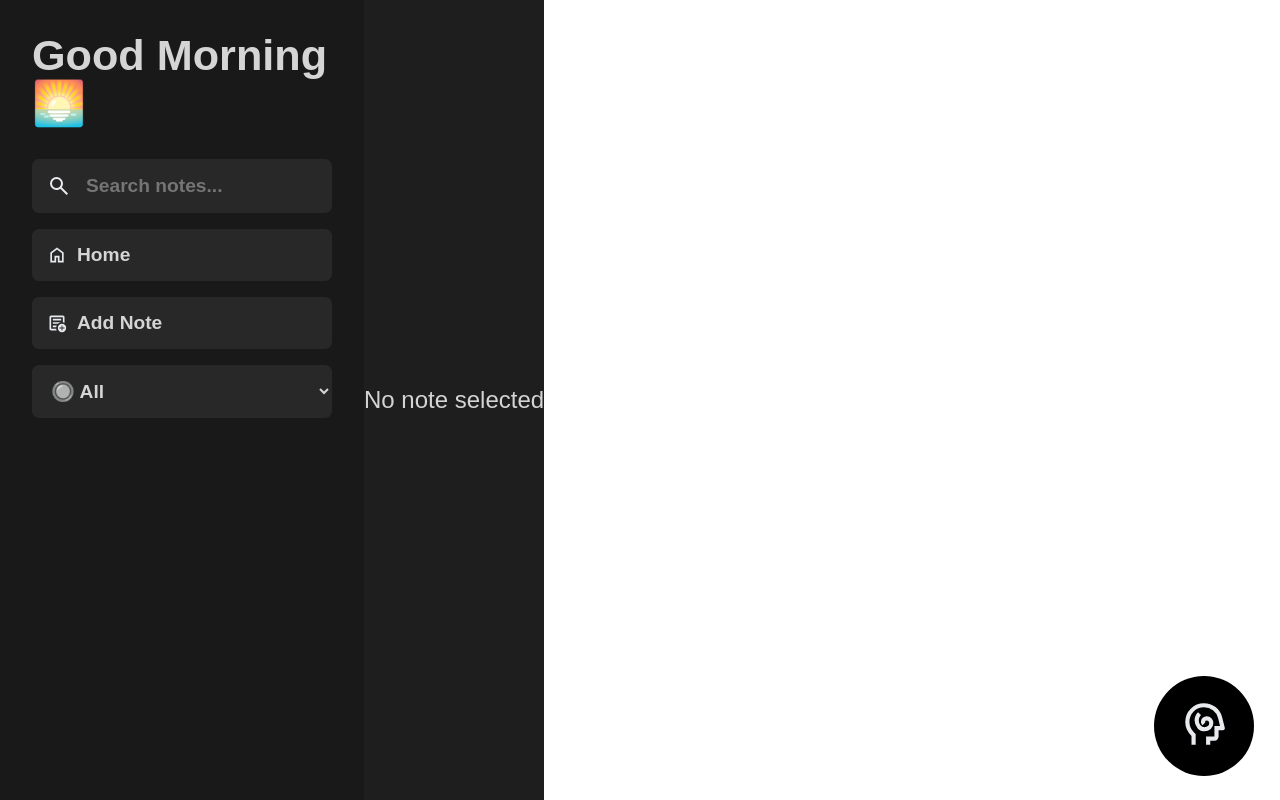
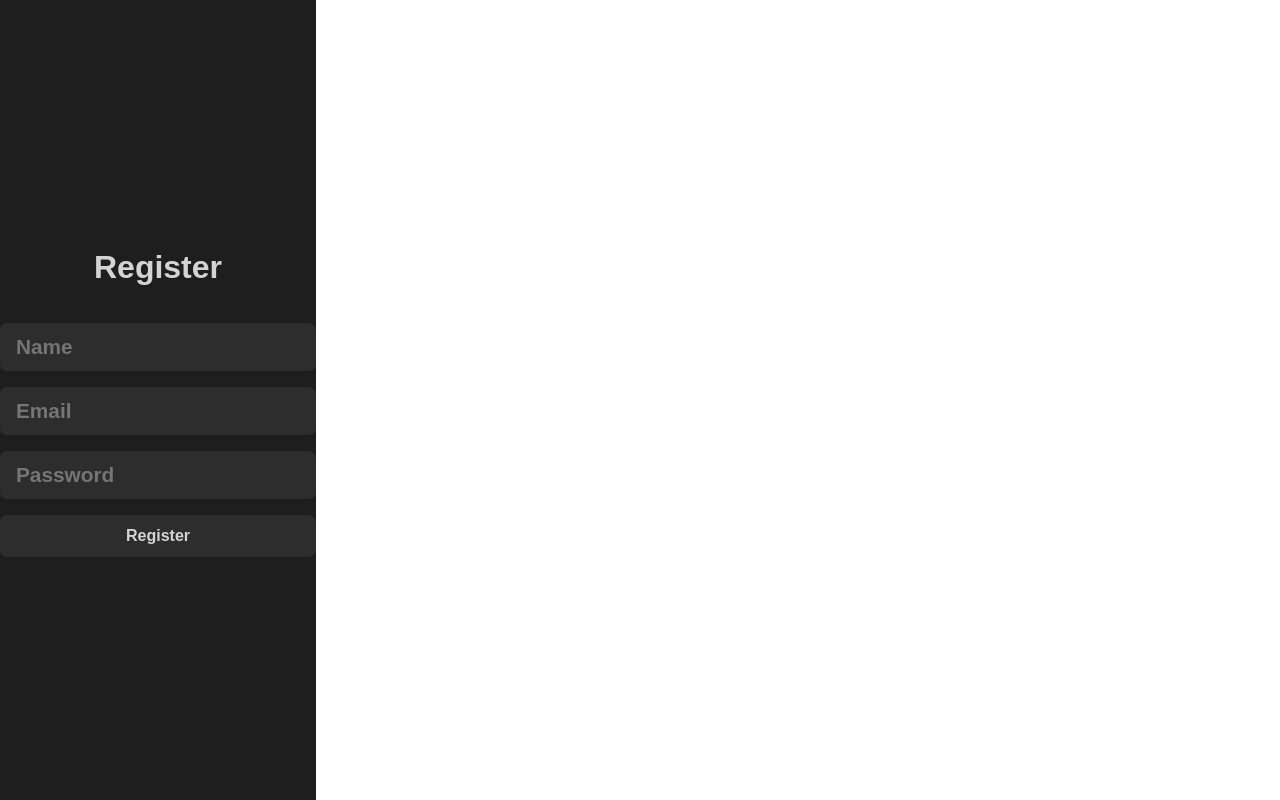
Before and after one commit to Kartikayy007/NotesApp, a React (Vite) app: page /register in a window 1280 px wide. Built offline with nearby package versions, Linux system fonts and the light colour scheme.

Commit message:
added auth before login

```diff
--- a/package.json
+++ b/package.json
@@ -14,7 +14,8 @@
     "marked": "^14.1.3",
     "react": "^18.3.1",
     "react-dom": "^18.3.1",
-    "react-quill": "^2.0.0"
+    "react-quill": "^2.0.0",
+    "react-router-dom": "^6.27.0"
   },
   "devDependencies": {
     "@eslint/js": "^9.11.1",
--- a/src/App.jsx
+++ b/src/App.jsx
@@ -1,24 +1,26 @@
-import React, { useState, useEffect } from 'react';
-import './App.css';
-import SideBar from './components/sidebar/sideBar';
-import Notes from './components/notes/notes';
-import AI from './components/ai/ai';
+import React, { useState, useEffect } from "react";
+import { BrowserRouter as Router, Route, Routes, Navigate } from "react-router-dom";
+import "./App.css";
+import SideBar from "./components/sidebar/sideBar";
+import Notes from "./components/notes/notes";
+import AI from "./components/ai/ai";
+import Register from "./components/registerPage/register";
+import Login from "./components/LoginPage/Login";
 
 const App = () => {
-  const [active, setactive] = useState('');
+  const [active, setActive] = useState("");
   const [selectedTag, setSelectedTag] = useState("");
-  const [searching, searchingNote] = useState("");
-
+  const [searching, setSearchingNote] = useState("");
   const [notes, setNotes] = useState(() => {
-    const savedNotes = localStorage.getItem('notes');
+    const savedNotes = localStorage.getItem("notes");
     return savedNotes ? JSON.parse(savedNotes) : [];
   });
 
   useEffect(() => {
-    localStorage.setItem('notes', JSON.stringify(notes));
+    localStorage.setItem("notes", JSON.stringify(notes));
   }, [notes]);
 
-  const newnote = () => {
+  const newNote = () => {
     const newNote = {
       id: Math.random(),
       title: `Note ${notes.length + 1}`,
@@ -31,7 +33,7 @@ const App = () => {
   const deleteNote = (id) => {
     setNotes(notes.filter((note) => note.id !== id));
     if (active && active.id === id) {
-      setactive('');
+      setActive("");
     }
   };
 
@@ -42,30 +44,51 @@ const App = () => {
     setNotes(updatedNotesArr);
   };
 
-  const colortag = (id, color) => {
+  const colorTag = (id, color) => {
     setNotes(
-      notes.map((note) => (note.id === id ? {...note, tag: color} : note))
+      notes.map((note) => (note.id === id ? { ...note, tag: color } : note))
     );
   };
 
+  const isAuthenticated = () => {
+    return localStorage.getItem('sessionId') !== null;
+  };
+
   return (
+    <Router>
       <div className="App">
+        <Routes>
+          <Route path="/login" element={<Login />} />
+          <Route path="/register" element={<Register />} />
+          <Route
+            path="/"
+            element={
+              isAuthenticated() ? (
+                <>
                   <SideBar
                     notes={notes}
                     setNotes={setNotes}
-        newnote={newnote}
+                    newnote={newNote}
                     deleteNote={deleteNote}
                     active={active}
-        setactive={setactive}
+                    setactive={setActive}
                     selectedTag={selectedTag}
                     setSelectedTag={setSelectedTag}
                     searching={searching}
-        searchingNote={searchingNote}
-        colortag={colortag}
+                    searchingNote={setSearchingNote}
+                    colortag={colorTag}
                   />
                   <AI />
                   <Notes className="notes" active={active} updateNote={updateNote} />
+                </>
+              ) : (
+                <Navigate to="/register" replace />
+              )
+            }
+          />
+        </Routes>
       </div>
+    </Router>
   );
 };
 
--- /dev/null
+++ b/src/components/LoginPage/Login.jsx
@@ -0,0 +1,63 @@
+import React, { useState } from 'react';
+import Styles from './Login.module.css';
+import axios from 'axios';
+
+const LoginPage = () => {
+  const [email, setEmail] = useState('');
+  const [password, setPassword] = useState('');
+  const [error, setError] = useState('');
+
+  const handleLogin = async (e) => {
+    e.preventDefault();
+    setError('');
+    try {
+      console.log('Attempting to log in with:', { email, password });
+      const response = await axios.post('https://notes-backend-x9sp.onrender.com/user/login', {
+        email,
+        password
+      }, { withCredentials: true });
+      console.log('Full API response:', response);
+      console.log('API response data:', response.data);
+      console.log('API response sessionId:', response.data.sessionId);
+      if (response.data && response.data.sessionId) {
+        localStorage.setItem('sessionId', response.data.sessionId);
+        console.log('Session ID:', response.data.sessionId);
+        window.location.href = '/home';
+      } else if (response.data && response.data.error) {
+        setError(response.data.error);
+      } else {
+        setError('Login failed. Please try again.');
+      }
+    } catch (err) {
+      console.log('Errorv login:', err);
+    }
+  };
+
+  return (
+    <div className={Styles['login-container']}>
+      <h1>Login</h1>
+      {error && <div className={Styles['error-message']}>{error}</div>}
+      <form onSubmit={handleLogin} className={Styles['login-form']}>
+        <input
+          type="email"
+          placeholder="Email"
+          value={email}
+          onChange={(e) => setEmail(e.target.value)}
+          className={Styles['login-input']}
+        />
+        <input
+          type="password"
+          placeholder="Password"
+          value={password}
+          onChange={(e) => setPassword(e.target.value)}
+          className={Styles['login-input']}
+        />
+        <button type="submit" className={Styles['login-btn']}>
+          Login
+        </button>
+      </form>
+    </div>
+  );
+};
+
+export default LoginPage;
--- /dev/null
+++ b/src/components/LoginPage/login.module.css
@@ -0,0 +1,91 @@
+.login-container {
+    display: flex;
+    flex-direction: column;
+    align-items: center;
+    justify-content: center;
+    height: 100vh;
+    width: 100%;
+    background-color: #1e1e1e;
+    font-family: sans-serif;
+  }
+
+  .login-container h1 {
+    font-size: 32px;
+    color: #d4d4d4;
+    font-weight: bold;
+    margin-bottom: 32px;
+    font-weight: bolder;
+  }
+
+  .error-message {
+    color: red;
+    margin-bottom: 16px;
+  }
+
+  .login-form {
+    display: flex;
+    flex-direction: column;
+    gap: 16px;
+    width: 100%;
+    max-width: 400px;
+  }
+
+  .login-form input {
+    padding: 12px 16px;
+    border: none;
+    background-color: #2d2d2d;
+    border-radius: 7px;
+    font-size: 16px;
+    transition: ease 0.3s;
+    outline: none;
+    color: #d4d4d4;
+    font-size: 1.3rem;
+    font-weight: bold;
+  }
+  .login-form input:hover {
+    background-color: #3d3d3d;
+  }
+
+  .login-form input:focus {
+    background-color: #3d3d3d;
+    box-shadow: 0 0 0 2px rgb(100, 100, 100);
+    outline: none;
+  }
+
+
+  .login-btn {
+    padding: 12px 16px;
+    border: none;
+    border-radius: 7px;
+    background-color: #2d2d2d;
+    color: #d4d4d4;
+    font-size: 16px;
+    font-weight: 500;
+    cursor: pointer;
+    transition: ease 0.3s;
+    font-weight: bold;
+  }
+
+  .login-btn:hover {
+    background-color: #3d3d3d;
+
+    background-color: #3d3d3d;
+    box-shadow: 0 0 0 2px rgb(100, 100, 100);
+    background: linear-gradient(
+      90deg,
+      #3d3d3d 8%,
+      rgba(255, 255, 0, 0.3) 25%,
+      #3d3d3d 80%
+    );
+    background-position: 0;
+    background-size: 2000%;
+    animation: gradientShift 2.5s ease-in-out;
+  }
+  @keyframes gradientShift {
+    0% {
+      background-position: 0%;
+    }
+    100% {
+      background-position: 100%;
+    }
+  }
--- a/src/components/ai/ai.module.css
+++ b/src/components/ai/ai.module.css
@@ -129,7 +129,7 @@
 
   .ai {
     background-color: #3a3a3a;
-    align-self: flex-start;
+    /* align-self: flex-start; */
   }
 
   .actionButtons {
--- a/src/components/notes/notes.jsx
+++ b/src/components/notes/notes.jsx
@@ -74,7 +74,7 @@ const Notes = ({ active, updateNote }) => {
           <input
             type="text"
             value={title}
-            onChange={changetitle}
+            onCha   nge={changetitle}
             placeholder="Note Title"
             className={Styles.noteTitle}
           />
--- a/src/components/notes/notes.module.css
+++ b/src/components/notes/notes.module.css
@@ -70,7 +70,7 @@
 
 .saveButton {
   position: absolute;
-  top: 12.7%;
+  top: 12.9%;
   right: 4%;
   padding: 5px 10px;
   margin-left: 10px;
--- /dev/null
+++ b/src/components/registerPage/register.jsx
@@ -0,0 +1,77 @@
+import React, { useState } from 'react';
+import { useNavigate } from 'react-router-dom';
+import Styles from './register.module.css';
+import axios from 'axios';
+
+const RegisterPage = ({ onRegistrationSuccess }) => {
+  const [formData, setFormData] = useState({
+    name: '',
+    email: '',
+    password: ''
+  });
+  const [error, setError] = useState('');
+  const navigate = useNavigate();
+
+  const handleChange = (e) => {
+    setFormData({ ...formData, [e.target.name]: e.target.value });
+  };
+
+  const handleSubmit = (e) => {
+    e.preventDefault();
+    if (formData.name && formData.email && formData.password) {
+      axios.post("https://notes-backend-x9sp.onrender.com/user/signup", formData)
+        .then((response) => {
+          console.log('Response:', response.data);
+          if (response.data.sessionId) {
+            localStorage.setItem('sessionId', response.data.sessionId);
+            console.log('Session ID:', response.data.sessionId);
+            onRegistrationSuccess();
+            navigate('/login');
+          }
+          console.log('Form submitted:', formData);
+        })
+        .catch((error) => {
+          console.error('Error:', error);
+        });
+    } else {
+      console.log('All fields are required');
+      setError('All fields are required');
+    }
+  };
+
+  return (
+    <div className={Styles['registration-container']}>
+      <h2>Register</h2>
+      {error && <div className={Styles['error-message']}>{error}</div>}
+      <form onSubmit={handleSubmit} className={Styles['registration-form']}>
+        <input
+          type="text"
+          name="name"
+          placeholder="Name"
+          value={formData.name}
+          onChange={handleChange}
+          required
+        />
+        <input
+          type="email"
+          name="email"
+          placeholder="Email"
+          value={formData.email}
+          onChange={handleChange}
+          required
+        />
+        <input
+          type="password"
+          name="password"
+          placeholder="Password"
+          value={formData.password}
+          onChange={handleChange}
+          required
+        />
+        <button type="submit" className={Styles['register-btn']}>Register</button>
+      </form>
+    </div>
+  );
+};
+
+export default RegisterPage;
--- /dev/null
+++ b/src/components/registerPage/register.module.css
@@ -0,0 +1,89 @@
+.registration-container {
+    display: flex;
+    flex-direction: column;
+    align-items: center;
+    justify-content: center;
+    height: 100vh;
+    width: 100%;
+    background-color: #1e1e1e;
+    font-family: sans-serif;
+  }
+
+  .registration-container h2 {
+    font-size: 32px;
+    color: #d4d4d4;
+    font-weight: bold;
+    margin-bottom: 32px;
+  }
+
+  .error-message {
+    color: red;
+    margin-bottom: 16px;
+  }
+
+  .registration-form {
+    display: flex;
+    flex-direction: column;
+    gap: 16px;
+    width: 100%;
+    max-width: 400px;
+  }
+
+  .registration-form input {
+    padding: 12px 16px;
+    border: none;
+    background-color: #2d2d2d;
+    border-radius: 7px;
+    font-size: 16px;
+    transition: ease 0.3s;
+    outline: none;
+    color: #d4d4d4;
+    font-size: 1.3rem;
+    font-weight: bold;
+  }
+
+  .registration-form input:hover {
+    background-color: #3d3d3d;
+  }
+
+  .registration-form input:focus {
+    background-color: #3d3d3d;
+    box-shadow: 0 0 0 2px rgb(100, 100, 100);
+    outline: none;
+  }
+
+  .register-btn {
+    padding: 12px 16px;
+    border: none;
+    border-radius: 7px;
+    background-color: #2d2d2d;
+    color: #d4d4d4;
+    font-size: 16px;
+    font-weight: 500;
+    cursor: pointer;
+    transition: ease 0.3s;
+    font-weight: bold;
+  }
+
+  .register-btn:hover {
+    background-color: #3d3d3d;
+    box-shadow: 0 0 0 2px rgb(100, 100, 100);
+    background: linear-gradient(
+      90deg,
+      #3d3d3d 8%,
+      rgb(255, 0, 0, 0.4) 25%,
+      #3d3d3d 80%
+    );
+    background-position: 0;
+    background-size: 2000%;
+    animation: gradientShift 1.5s ease-in-out;
+  }
+
+  @keyframes gradientShift {
+    0% {
+      background-position: 0%;
+    }
+    100% {
+      background-position: 100%;
+    }
+  }
```
Also changed, not shown: src/components/authFlow/auth.jsx (added, +23 -0 lines), 1 other file (tests, documents, lock files or other folders). Lines whose indentation alone changed are shown as unchanged.
